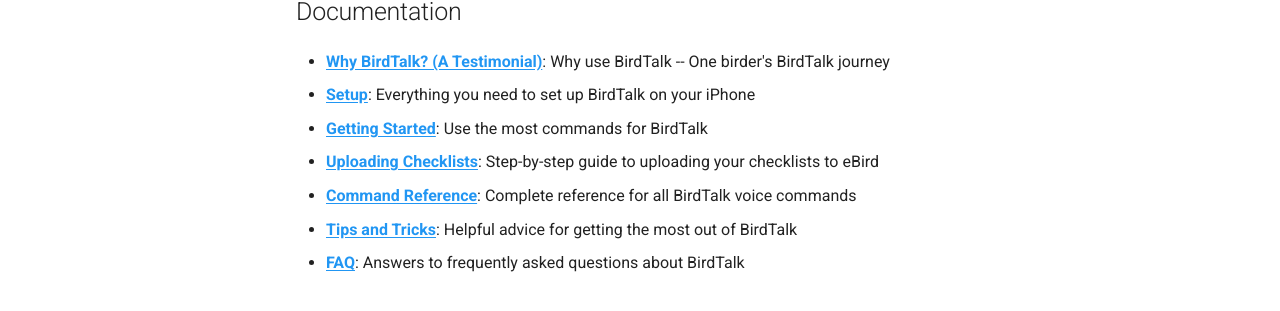
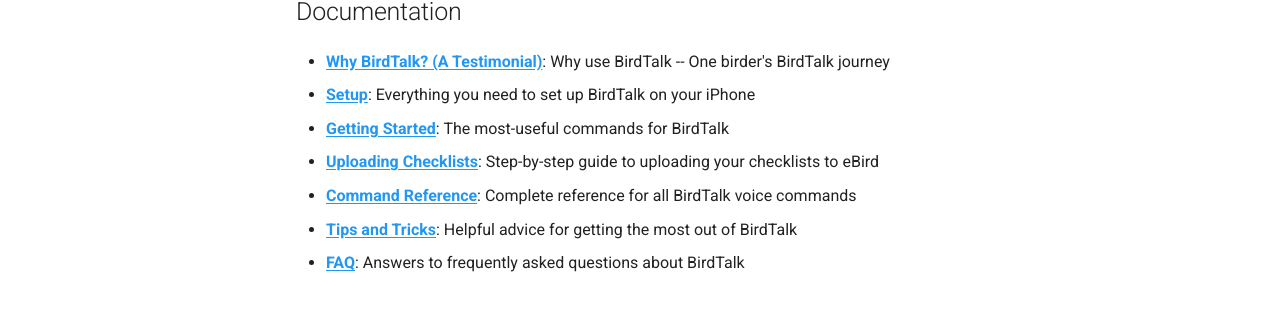
Before and after one commit to johncallender/birdtalk-docs, an MkDocs documentation site: the page built from docs/index.md, in a window 1280 px wide and 1326 px high. Shown: the part 709-1020 px from the top of the window. Built offline with MkDocs 1.6.1 and Material for MkDocs 9.7.7, drawn with Linux system fonts in a browser that asks for light colours.

Commit message:
small grammar fix

```diff
--- a/docs/index.md
+++ b/docs/index.md
@@ -20,7 +20,7 @@
 
 - **[Why BirdTalk? (A Testimonial)](testimonial.md)**: Why use BirdTalk -- One birder's BirdTalk journey
 - **[Setup](installation/requirements-and-setup.md)**: Everything you need to set up BirdTalk on your iPhone
-- **[Getting Started](getting-started.md)**: Use the most commands for BirdTalk
+- **[Getting Started](getting-started.md)**: The most-useful commands for BirdTalk
 - **[Uploading Checklists](uploading-checklists.md)**: Step-by-step guide to uploading your checklists to eBird
 - **[Command Reference](commands/reference.md)**: Complete reference for all BirdTalk voice commands
 - **[Tips and Tricks](tips-and-tricks.md)**: Helpful advice for getting the most out of BirdTalk
```
